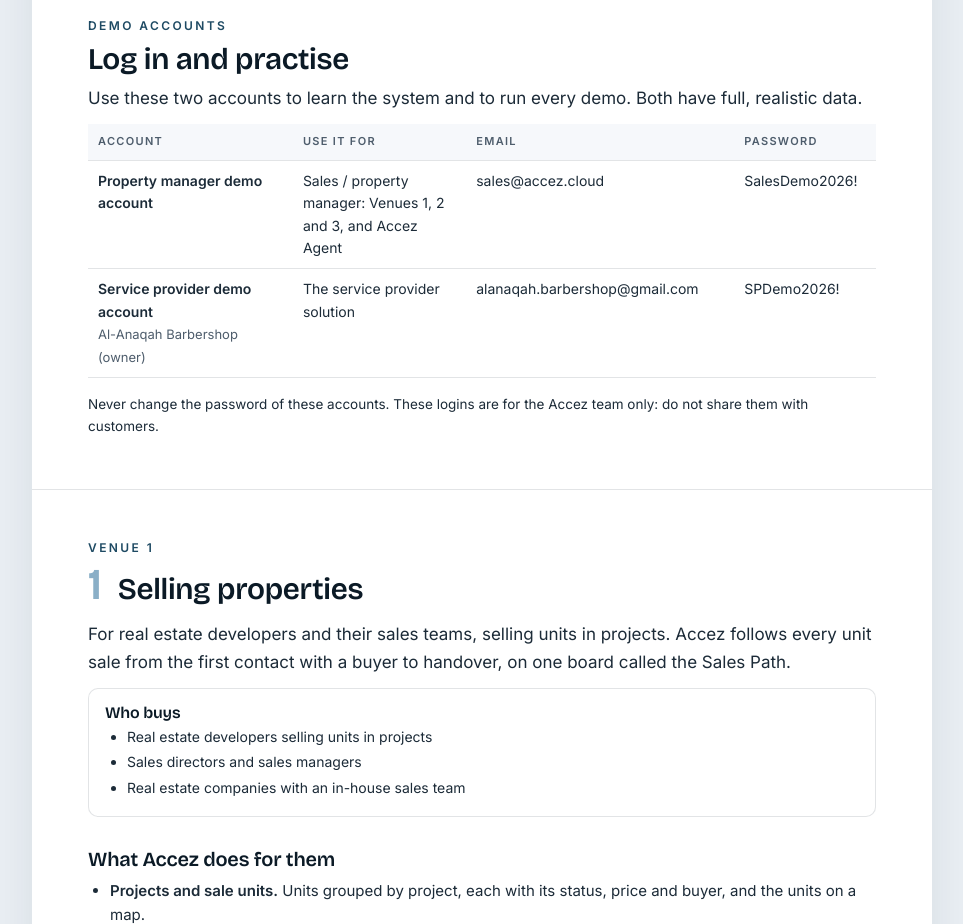
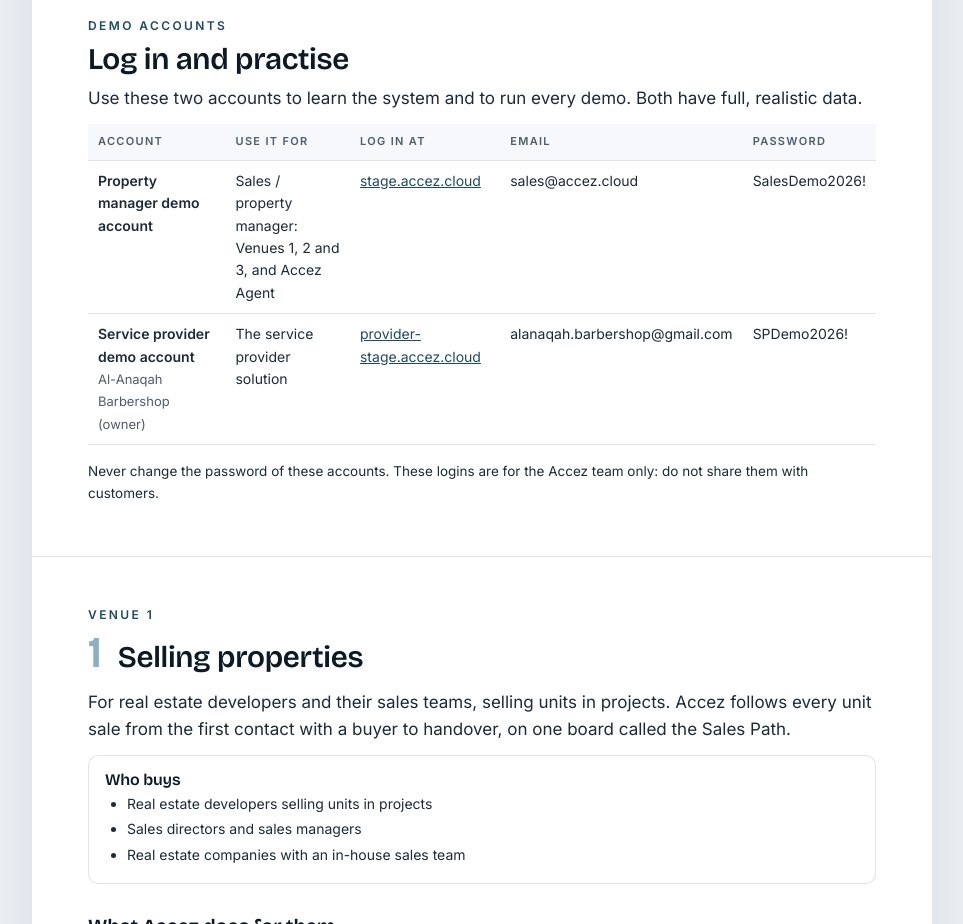
Before and after one commit to Raza-Khan92/salesguy, a plain HTML site: page index.html in a window 1280 px wide. Shown: the part 1840-2764 px from the top of the page, without its empty margins (158-1121 px from the left). Drawn offline with nearby package versions, Linux system fonts and the light colour scheme.

Commit message:
Demo accounts: add the login link for each account (EN + AR)
Co-Authored-By: Claude Opus 5.5 <noreply@anthropic.com>

```diff
--- a/index.html
+++ b/index.html
@@ -77,9 +77,9 @@
   <h2>Log in and practise</h2>
   <p class="intro">Use these two accounts to learn the system and to run every demo. Both have full, realistic data.</p>
   <table>
-    <tr><th style="width:26%">Account</th><th style="width:22%">Use it for</th><th>Email</th><th style="width:18%">Password</th></tr>
-    <tr><td><b>Property manager demo account</b></td><td>Sales / property manager: Venues 1, 2 and 3, and Accez Agent</td><td>sales@accez.cloud</td><td>SalesDemo2026!</td></tr>
-    <tr><td><b>Service provider demo account</b><br><span style="color:var(--muted);font-size:13px">Al-Anaqah Barbershop (owner)</span></td><td>The service provider solution</td><td>alanaqah.barbershop@gmail.com</td><td>SPDemo2026!</td></tr>
+    <tr><th style="width:22%">Account</th><th style="width:20%">Use it for</th><th style="width:20%">Log in at</th><th>Email</th><th style="width:15%">Password</th></tr>
+    <tr><td><b>Property manager demo account</b></td><td>Sales / property manager: Venues 1, 2 and 3, and Accez Agent</td><td><a href="https://stage.accez.cloud/" target="_blank" rel="noopener">stage.accez.cloud</a></td><td>sales@accez.cloud</td><td style="white-space:nowrap">SalesDemo2026!</td></tr>
+    <tr><td><b>Service provider demo account</b><br><span style="color:var(--muted);font-size:13px">Al-Anaqah Barbershop (owner)</span></td><td>The service provider solution</td><td><a href="https://provider-stage.accez.cloud/login" target="_blank" rel="noopener">provider-stage.accez.cloud</a></td><td>alanaqah.barbershop@gmail.com</td><td style="white-space:nowrap">SPDemo2026!</td></tr>
   </table>
   <p style="font-size:13.5px">Never change the password of these accounts. These logins are for the Accez team only: do not share them with customers.</p>
 </section>
@@ -499,9 +499,9 @@
   <h2>سجّل الدخول وتدرّب</h2>
   <p class="intro">استخدم هذين الحسابين لتتعلم النظام ولتقدّم كل عروضك أمام العملاء. في الحسابين بيانات كاملة وواقعية.</p>
   <table>
-    <tr><th style="width:26%">الحساب</th><th style="width:24%">استخدمه في</th><th>البريد الإلكتروني</th><th style="width:18%">كلمة المرور</th></tr>
-    <tr><td><b>حساب العرض لإدارة العقارات</b></td><td>المبيعات وإدارة العقارات: المجالات 1 و2 و3، ووكيل أكسيز</td><td><span class="ltr">sales@accez.cloud</span></td><td><span class="ltr">SalesDemo2026!</span></td></tr>
-    <tr><td><b>حساب العرض لمقدمي الخدمات</b><br><span style="color:var(--muted);font-size:13px">صالون الأناقة للحلاقة (المالك)</span></td><td>حل مقدمي الخدمات</td><td><span class="ltr">alanaqah.barbershop@gmail.com</span></td><td><span class="ltr">SPDemo2026!</span></td></tr>
+    <tr><th style="width:22%">الحساب</th><th style="width:20%">استخدمه في</th><th style="width:20%">رابط الدخول</th><th>البريد الإلكتروني</th><th style="width:15%">كلمة المرور</th></tr>
+    <tr><td><b>حساب العرض لإدارة العقارات</b></td><td>المبيعات وإدارة العقارات: المجالات 1 و2 و3، ووكيل أكسيز</td><td><span class="ltr"><a href="https://stage.accez.cloud/" target="_blank" rel="noopener">stage.accez.cloud</a></span></td><td><span class="ltr">sales@accez.cloud</span></td><td><span class="ltr" style="white-space:nowrap">SalesDemo2026!</span></td></tr>
+    <tr><td><b>حساب العرض لمقدمي الخدمات</b><br><span style="color:var(--muted);font-size:13px">صالون الأناقة للحلاقة (المالك)</span></td><td>حل مقدمي الخدمات</td><td><span class="ltr"><a href="https://provider-stage.accez.cloud/login" target="_blank" rel="noopener">provider-stage.accez.cloud</a></span></td><td><span class="ltr">alanaqah.barbershop@gmail.com</span></td><td><span class="ltr" style="white-space:nowrap">SPDemo2026!</span></td></tr>
   </table>
   <p style="font-size:13.5px">لا تغيّر كلمة المرور لهذين الحسابين أبدًا. بيانات الدخول هذه لفريق أكسيز فقط، فلا تشاركها مع العملاء.</p>
 </section>
```
Also changed, not shown: assets/guide.ar.src.html (+3 -3 lines), assets/guide.src.html (+3 -3 lines).
